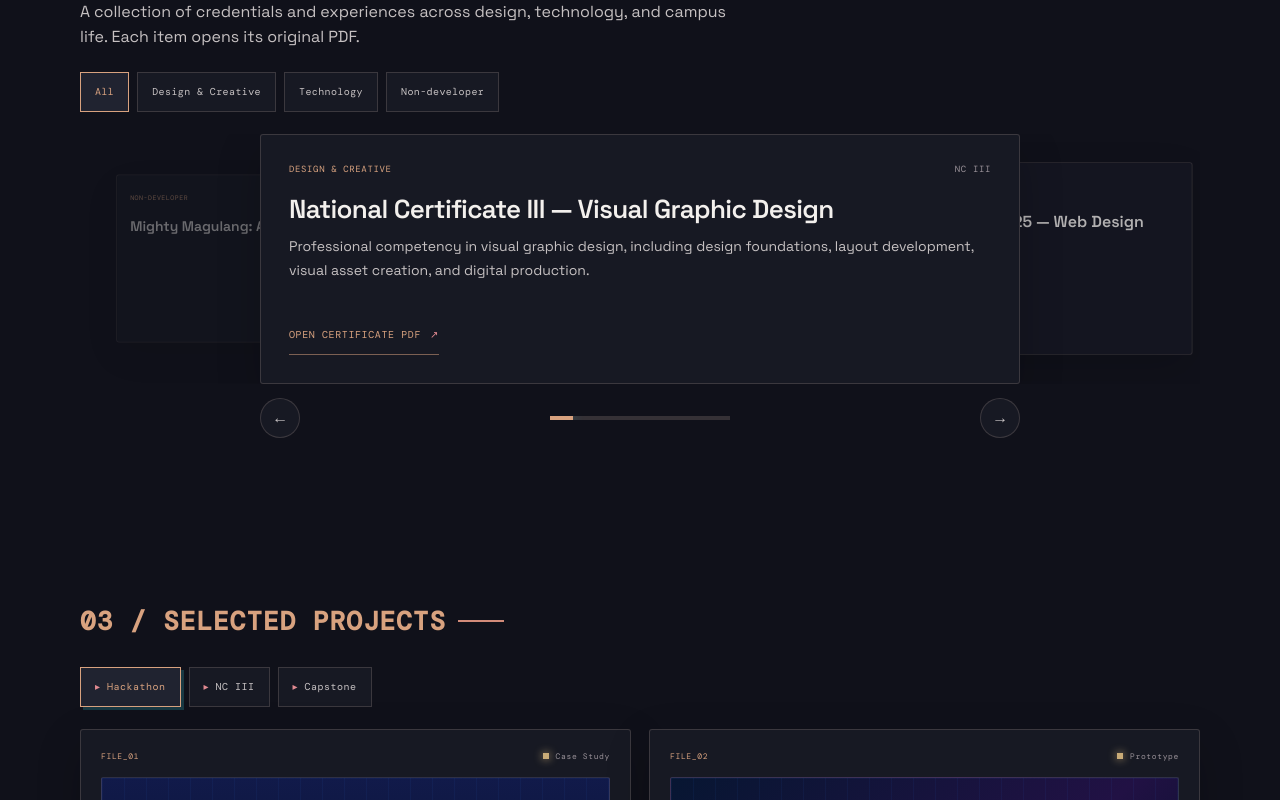
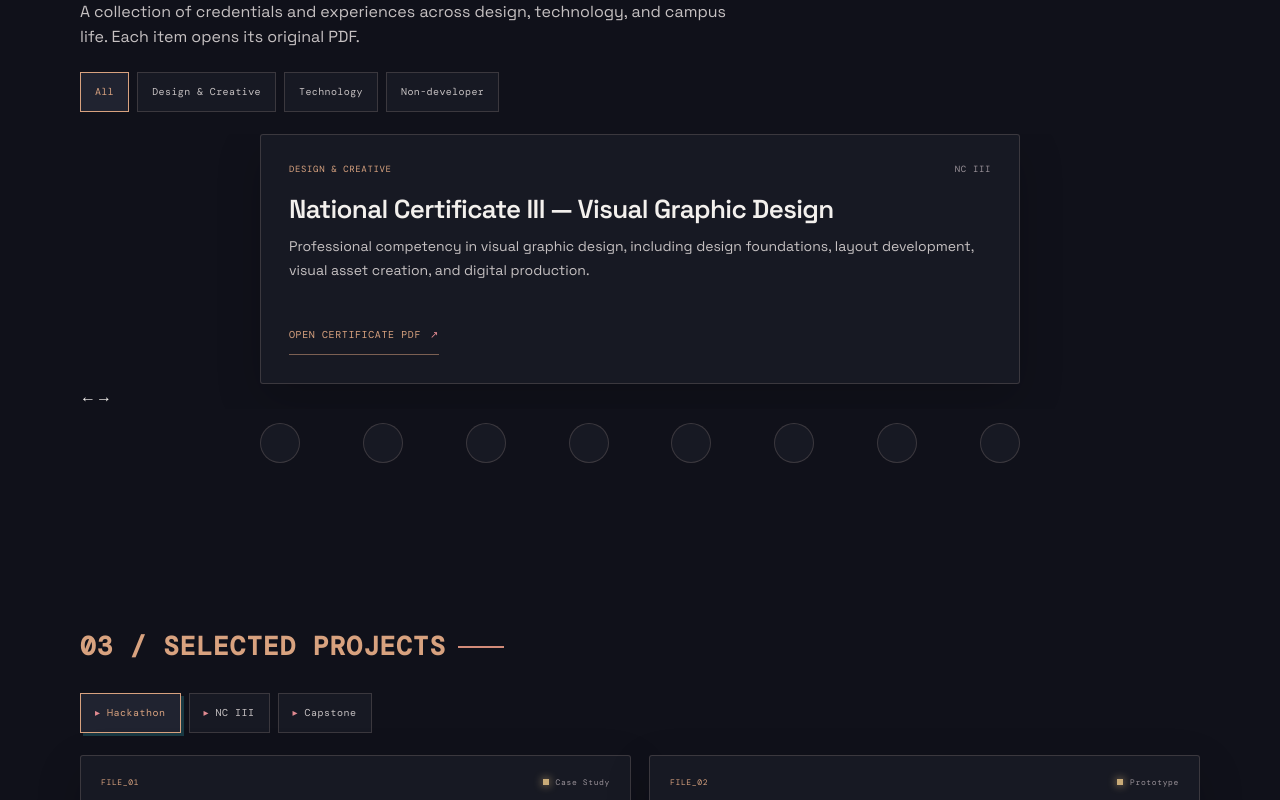
Before and after one commit to johnmichael223344-rgb/portfolio-site, a React (Vite) app: page / in a window 1280 px wide. Shown: the part 1440-2240 px from the top of the page. Built offline with nearby package versions, Linux system fonts and the light colour scheme; the HTML template or start-up script is replaced by a standard one.

Commit message:
Use single-slide certificate carousel with indicators

```diff
--- a/src/App.tsx
+++ b/src/App.tsx
@@ -222,10 +222,6 @@ export default function App() {
   );
   const activeCertificate = visibleCertificates[activeCertificateIndex] ?? visibleCertificates[0];
   const certificateCount = visibleCertificates.length;
-  const previousCertificate =
-    visibleCertificates[(activeCertificateIndex - 1 + certificateCount) % certificateCount];
-  const nextCertificate =
-    visibleCertificates[(activeCertificateIndex + 1) % certificateCount];
   const moveCertificate = (direction: number) => {
     setCertificateDirection(direction > 0 ? "next" : "previous");
     setActiveCertificateIndex(
@@ -383,26 +379,6 @@ export default function App() {
             ))}
           </div>
                     <div className={`certificate-carousel-stage slide-${certificateDirection}`}>
-
-            {previousCertificate && (
-              <article
-                key={`previous-${previousCertificate.file}`}
-                className="certificate-side-card card"
-                role="button"
-                tabIndex={0}
-                aria-label={`Show certificate: ${previousCertificate.title}`}
-                onClick={() => moveCertificate(-1)}
-                onKeyDown={(event) => {
-                  if (event.key === "Enter" || event.key === " ") {
-                    event.preventDefault();
-                    moveCertificate(-1);
-                  }
-                }}
-              >
-                <span>{certificateCategoryLabels[previousCertificate.category]}</span>
-                <h3>{previousCertificate.title}</h3>
-              </article>
-            )}
             <div
               className="certificate-carousel"
               role="tabpanel"
@@ -428,27 +404,7 @@ export default function App() {
                 </article>
               )}
             </div>
-            {nextCertificate && (
-              <article
-                key={`next-${nextCertificate.file}`}
-                className="certificate-side-card card"
-                role="button"
-                tabIndex={0}
-                aria-label={`Show certificate: ${nextCertificate.title}`}
-                onClick={() => moveCertificate(1)}
-                onKeyDown={(event) => {
-                  if (event.key === "Enter" || event.key === " ") {
-                    event.preventDefault();
-                    moveCertificate(1);
-                  }
-                }}
-              >
-                <span>{certificateCategoryLabels[nextCertificate.category]}</span>
-                <h3>{nextCertificate.title}</h3>
-              </article>
-            )}
-          </div>
-          <div className="certificate-carousel-nav" aria-label="Certificate carousel controls">
+            <div className="certificate-carousel-controls" aria-label="Certificate carousel controls">
               <button
                 type="button"
                 onClick={() => moveCertificate(-1)}
@@ -456,17 +412,6 @@ export default function App() {
               >
                 <span aria-hidden="true">←</span>
               </button>
-            <div
-              className="certificate-carousel-progress"
-              role="progressbar"
-              aria-label="Certificate carousel position"
-              aria-valuemin={1}
-              aria-valuemax={certificateCount}
-              aria-valuenow={activeCertificateIndex + 1}
-              aria-valuetext={`Certificate ${activeCertificateIndex + 1} of ${certificateCount}`}
-            >
-              <span style={{ width: `${((activeCertificateIndex + 1) / certificateCount) * 100}%` }} />
-            </div>
               <button
                 type="button"
                 onClick={() => moveCertificate(1)}
@@ -474,6 +419,22 @@ export default function App() {
               >
                 <span aria-hidden="true">→</span>
               </button>
+            </div>
+          </div>
+          <div className="certificate-carousel-nav" role="group" aria-label="Choose certificate">
+            {visibleCertificates.map((certificate, index) => (
+              <button
+                key={certificate.file}
+                type="button"
+                aria-label={`Show certificate ${index + 1}: ${certificate.title}`}
+                aria-pressed={index === activeCertificateIndex}
+                className={index === activeCertificateIndex ? "active" : ""}
+                onClick={() => {
+                  setCertificateDirection(index >= activeCertificateIndex ? "next" : "previous");
+                  setActiveCertificateIndex(index);
+                }}
+              />
+            ))}
           </div>
         </section>
 
```
Lines whose indentation alone changed are shown as unchanged.
